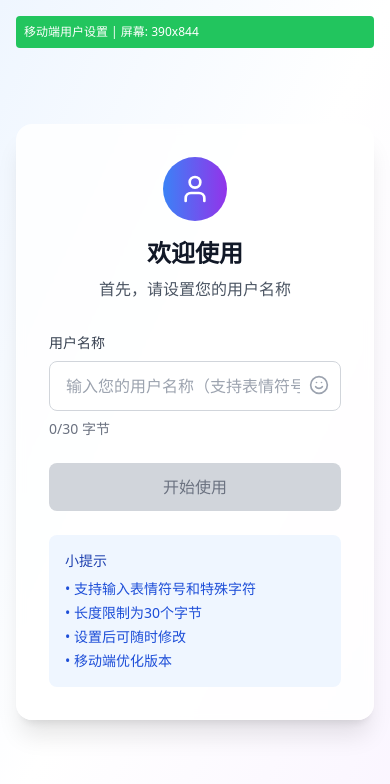
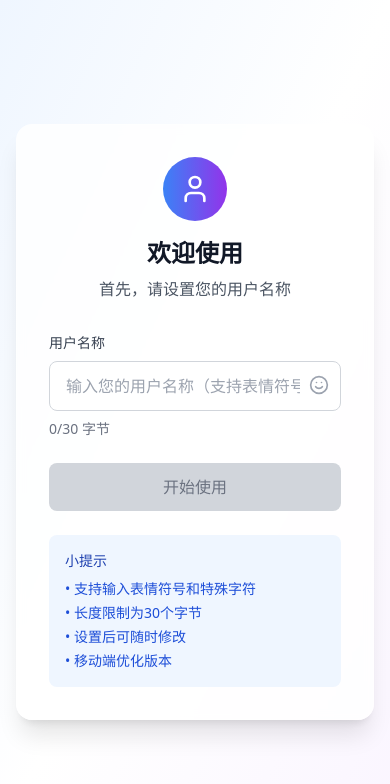
Before and after one commit to InfiniteALioth/bolt-Diymedia-gift-beta001-20250626, a React (Vite) app: page / in a window 390 px wide. Shown: the top 784 px of the page. Built offline with nearby package versions, Linux system fonts and the light colour scheme.

Commit message:
删除移动端调试信息条

```diff
--- a/src/components/UserSetup.tsx
+++ b/src/components/UserSetup.tsx
@@ -52,13 +52,6 @@ const UserSetup: React.FC<UserSetupProps> = ({
 
   return (
     <div className={`min-h-screen bg-gradient-to-br from-blue-50 via-white to-purple-50 flex items-center justify-center p-4 ${isMobile ? 'mobile-full-height' : ''}`}>
-      {/* 移动端调试信息 */}
-      {isMobile && (
-        <div className="absolute top-4 left-4 right-4 bg-green-500 text-white text-xs p-2 rounded z-50">
-          移动端用户设置 | 屏幕: {window.innerWidth}x{window.innerHeight}
-        </div>
-      )}
-
       <div className="max-w-md w-full">
         <div className="bg-white bg-opacity-80 backdrop-blur-sm rounded-2xl shadow-xl p-8 border border-white border-opacity-20">
           <div className="text-center mb-8">
```
